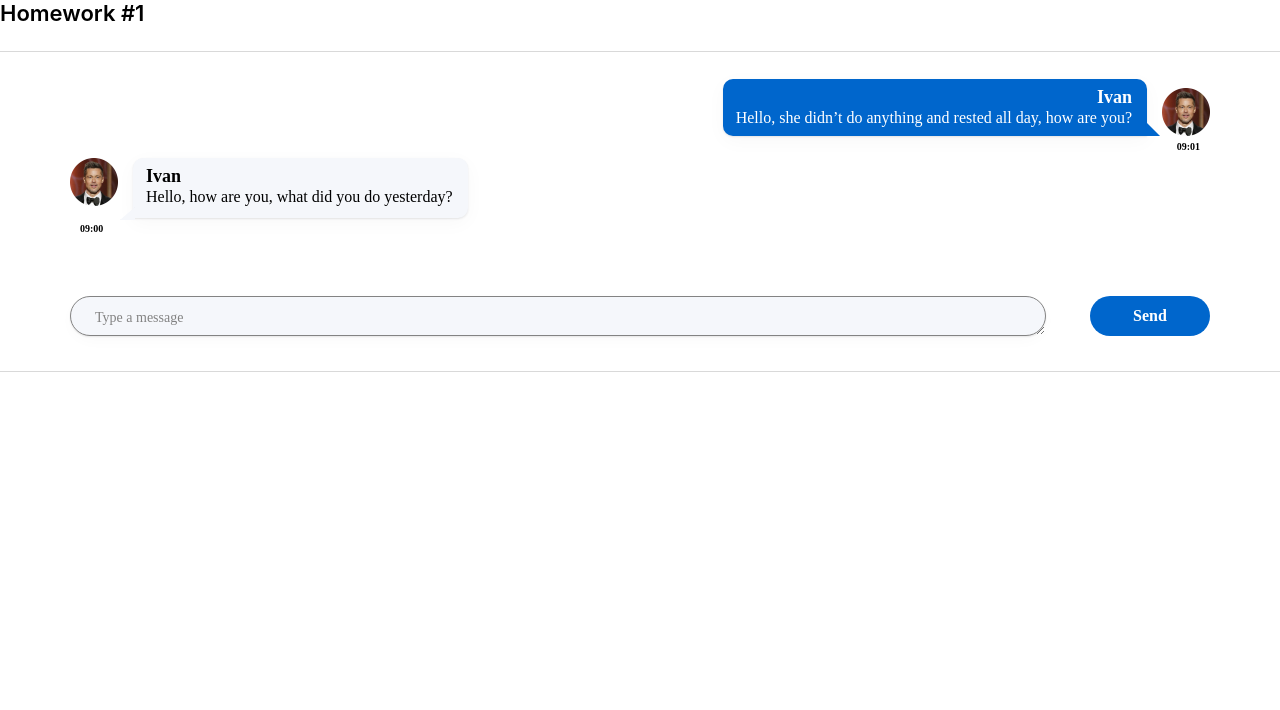
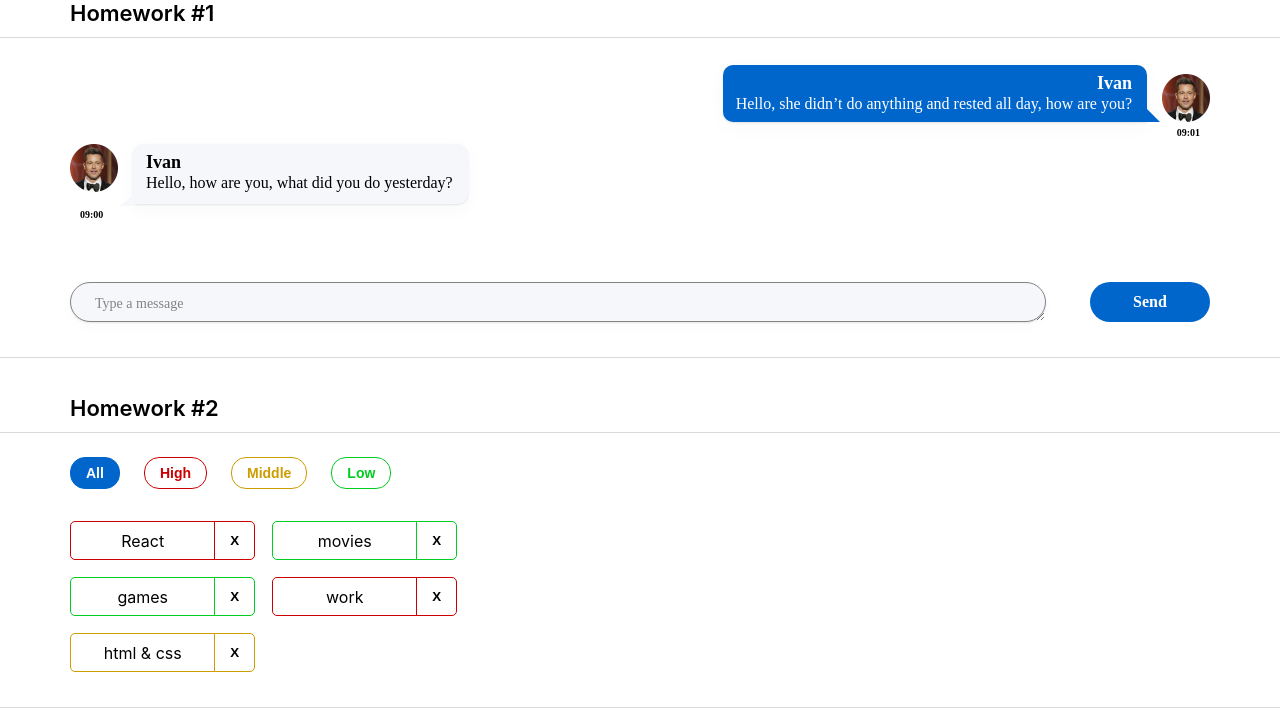
Before and after one commit to ivanrussui/hws2, a React (Create React App) app: page / in a window 1280 px wide. Shown: the top 710 px of the page. Built offline with nearby package versions, Linux system fonts and the light colour scheme.

Commit message:
2 ДЗ готово

```diff
--- a/src/s1-main/App.module.css
+++ b/src/s1-main/App.module.css
@@ -6,13 +6,14 @@
 
 .hw {
     padding: 24px 70px 35px;
-    margin: 24px auto 35px;
+    margin: 10px auto 37px;
     border-top: 1px solid #D9D9D9;
     border-bottom: 1px solid #D9D9D9;
 }
 
 .hwTitle {
     /*font-family: 'Montserrat';*/
+    padding-left: 70px;
     font-style: normal;
     font-weight: 600;
     font-size: 22px;
--- a/src/s1-main/App.tsx
+++ b/src/s1-main/App.tsx
@@ -1,13 +1,14 @@
 import React from 'react'
 import s from './App.module.css'
 import HW1 from '../s2-homeworks/hw01/HW1'
+import HW2 from '../s2-homeworks/hw02/HW2';
 
 function App() {
     return (
         <div className={s.App}>
             <HW1/>
             {/*раскомментировать по ходу выполнения*/}
-            {/*<HW2/>*/}
+            <HW2/>
             {/*<HW3/>*/}
             {/*<HW4/>*/}
 
--- a/src/s2-homeworks/hw01/friend-message/FriendMessage.tsx
+++ b/src/s2-homeworks/hw01/friend-message/FriendMessage.tsx
@@ -4,7 +4,7 @@ import { MessagePropsType } from '../message/Message';
 
 // создать тип вместо any и отобразить приходящие данные
 const FriendMessage = (props: MessagePropsType) => {
-    console.log(props)
+    // console.log(props)
     return (
         <div
             id={'hw1-friend-message-' + props.message.id}
--- a/src/s2-homeworks/hw02/HW2.tsx
+++ b/src/s2-homeworks/hw02/HW2.tsx
@@ -17,41 +17,41 @@ import s2 from '../../s1-main/App.module.css'
 * */
 
 // types
-export type AffairPriorityType = any // need to fix any
+export type AffairPriorityType = string // need to fix any
 export type AffairType = {
-    _id: any // need to fix any
-    name: any // need to fix any
+    _id: number // need to fix any
+    name: string // need to fix any
     priority: AffairPriorityType
 }
 export type FilterType = 'all' | AffairPriorityType
 
 // constants
-const defaultAffairs: any = [ // need to fix any
+const defaultAffairs: AffairType[] = [ // need to fix any
     {_id: 1, name: 'React', priority: 'high'}, // студенты могут изменить содержимое name и количество элементов в массиве, ...priority не менять!
-    {_id: 2, name: 'anime', priority: 'low'},
+    {_id: 2, name: 'movies', priority: 'low'},
     {_id: 3, name: 'games', priority: 'low'},
     {_id: 4, name: 'work', priority: 'high'},
     {_id: 5, name: 'html & css', priority: 'middle'},
 ]
 
 // pure helper functions
-export const filterAffairs = (affairs: any, filter: any): any => { // need to fix any
+export const filterAffairs = (affairs: AffairType[], filter: string): AffairType[] => { // need to fix an
+    return filter === 'all' ? affairs : affairs.filter((el) => el.priority === filter)
+}
 
-
-    return affairs // need to fix
-}
-export const deleteAffair = (affairs: any, _id: any): any => { // need to fix any
-
-    return affairs // need to fix
+export const deleteAffair = (affairs: AffairType[], _id: number): AffairType[] => { // need to fix any
+    return affairs.filter((el) => el._id !== _id)
 }
 
 function HW2() {
-    const [affairs, setAffairs] = useState<any>(defaultAffairs) // need to fix any
+    const [affairs, setAffairs] = useState<AffairType[]>(defaultAffairs) // need to fix any
     const [filter, setFilter] = useState<FilterType>('all')
 
     const filteredAffairs = filterAffairs(affairs, filter)
-    const deleteAffairCallback = (_id: any) => { // need to fix any
+    const deleteAffairCallback = (_id: number) => { // need to fix any
         // need to fix
+        let deleteTask = affairs.filter((el) => el._id !== _id)
+        setAffairs(deleteTask)
     }
 
     return (
--- a/src/s2-homeworks/hw02/affairs/Affairs.tsx
+++ b/src/s2-homeworks/hw02/affairs/Affairs.tsx
@@ -4,23 +4,27 @@ import {AffairType, FilterType} from '../HW2'
 import s from './Affairs.module.css'
 
 type AffairsPropsType = {
-    data: any // need to fix any
-    setFilter: any
-    deleteAffairCallback: any
+    data: AffairType[] // need to fix any
+    setFilter: (FilterType: string) => void
+    deleteAffairCallback: (_id: number) => void
     filter: FilterType
 }
 
 function Affairs(props: AffairsPropsType) {
     const setAll = () => {
+        props.setFilter('all')
         // need to fix
     }
     const setHigh = () => {
+        props.setFilter('high')
         // need to fix
     }
     const setMiddle = () => {
+        props.setFilter('middle')
         // need to fix
     }
     const setLow = () => {
+        props.setFilter('low')
         // need to fix
     }
 
--- a/src/s2-homeworks/hw02/affairs/affair/Affair.tsx
+++ b/src/s2-homeworks/hw02/affairs/affair/Affair.tsx
@@ -6,11 +6,12 @@ import s2 from '../Affairs.module.css'
 type AffairPropsType = {
     // key не нужно типизировать
     affair: AffairType
-    deleteAffairCallback: any // need to fix any
+    deleteAffairCallback: (_id: number) => void // need to fix any
 }
 
 function Affair(props: AffairPropsType) {
     const deleteCallback = () => {
+        props.deleteAffairCallback(props.affair._id)
         // need to fix
     }
 
@@ -24,10 +25,9 @@ function Affair(props: AffairPropsType) {
             className={affairClass}
         >
             <div id={'hw2-name-' + props.affair._id} className={nameClass}>
-                {/*создаёт студент*/}
+                { props.affair.name }
+            </div>
 
-                {/**/}
-            </div>
             <div id={'hw2-priority-' + props.affair._id} hidden>
                 {props.affair.priority}
             </div>
@@ -35,8 +35,8 @@ function Affair(props: AffairPropsType) {
             <button
                 id={'hw2-button-delete-' + props.affair._id}
                 className={buttonClass}
+                onClick={deleteCallback}
                 // need to fix
-
             >
                 {/*текст кнопки могут изменить студенты*/}
                 X
```
